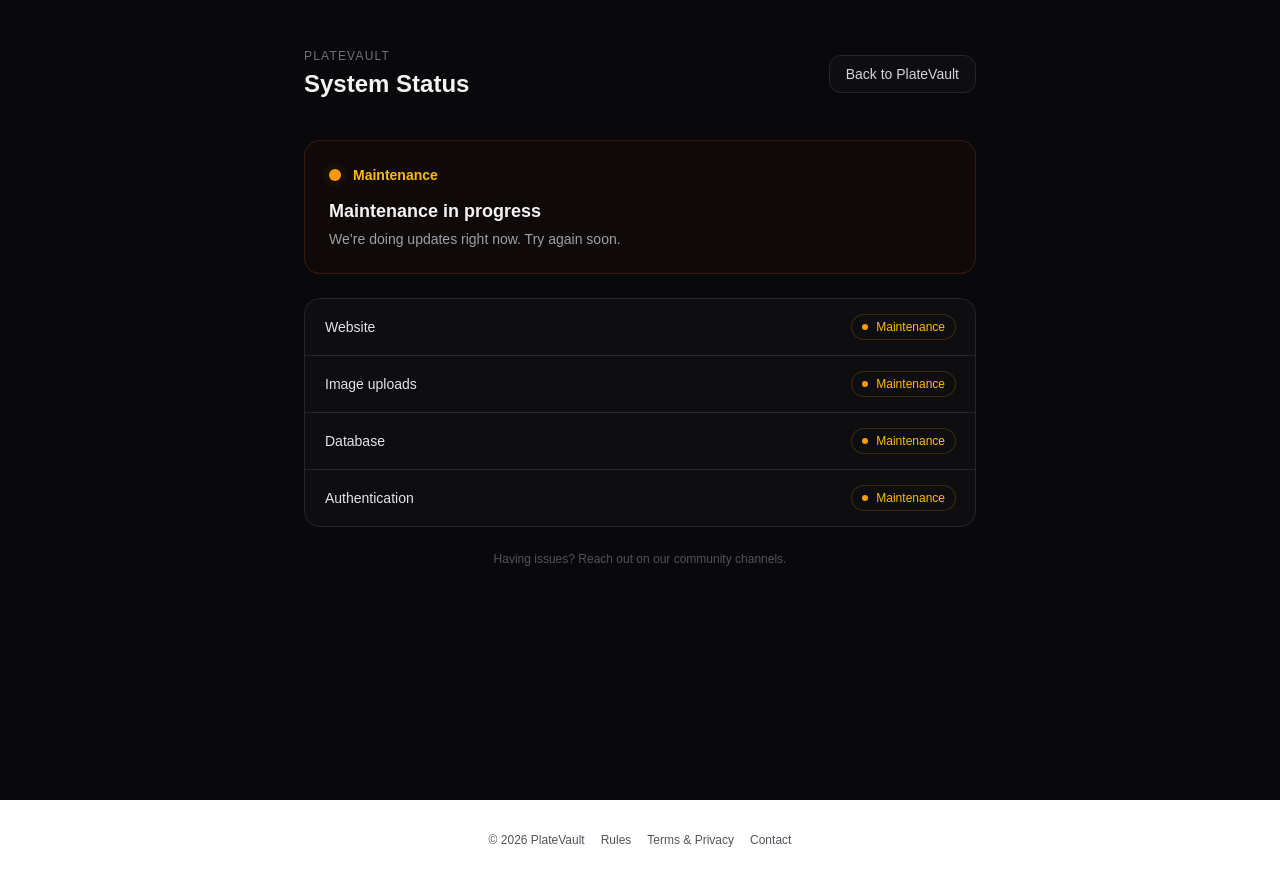
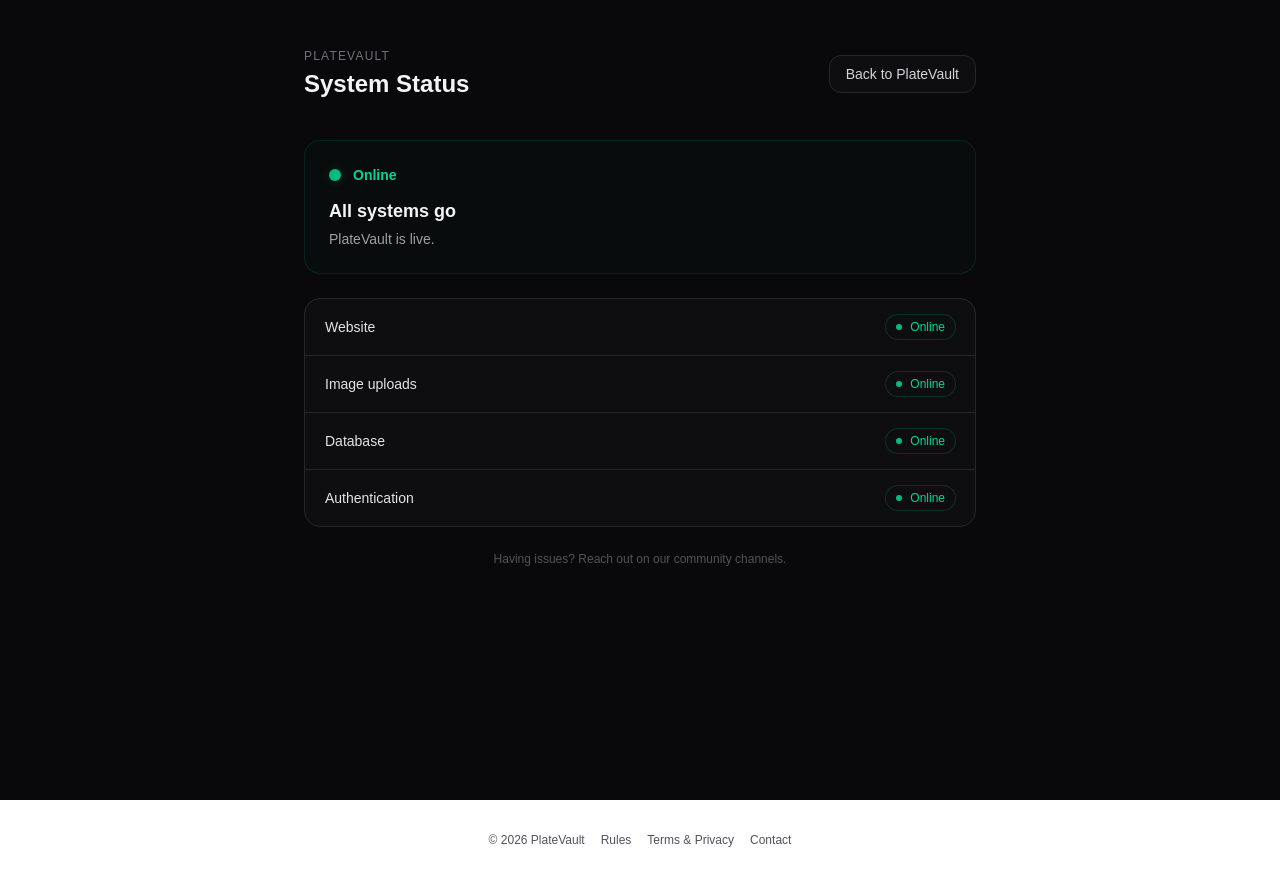
Before and after one commit to definitelyrqng/platevault, a Next.js app: page /status in a window 1280 px wide. Built offline with nearby package versions, Linux system fonts and the light colour scheme.

Commit message:
Go live: set status online

```diff
--- a/app/status-config.ts
+++ b/app/status-config.ts
@@ -1,6 +1,6 @@
 export type SiteStatus = "offline" | "maintenance" | "online";
 
-export const siteStatus: SiteStatus = "maintenance";
+export const siteStatus: SiteStatus = "online";
 
 export const statusInfo: Record<
   SiteStatus,
```
